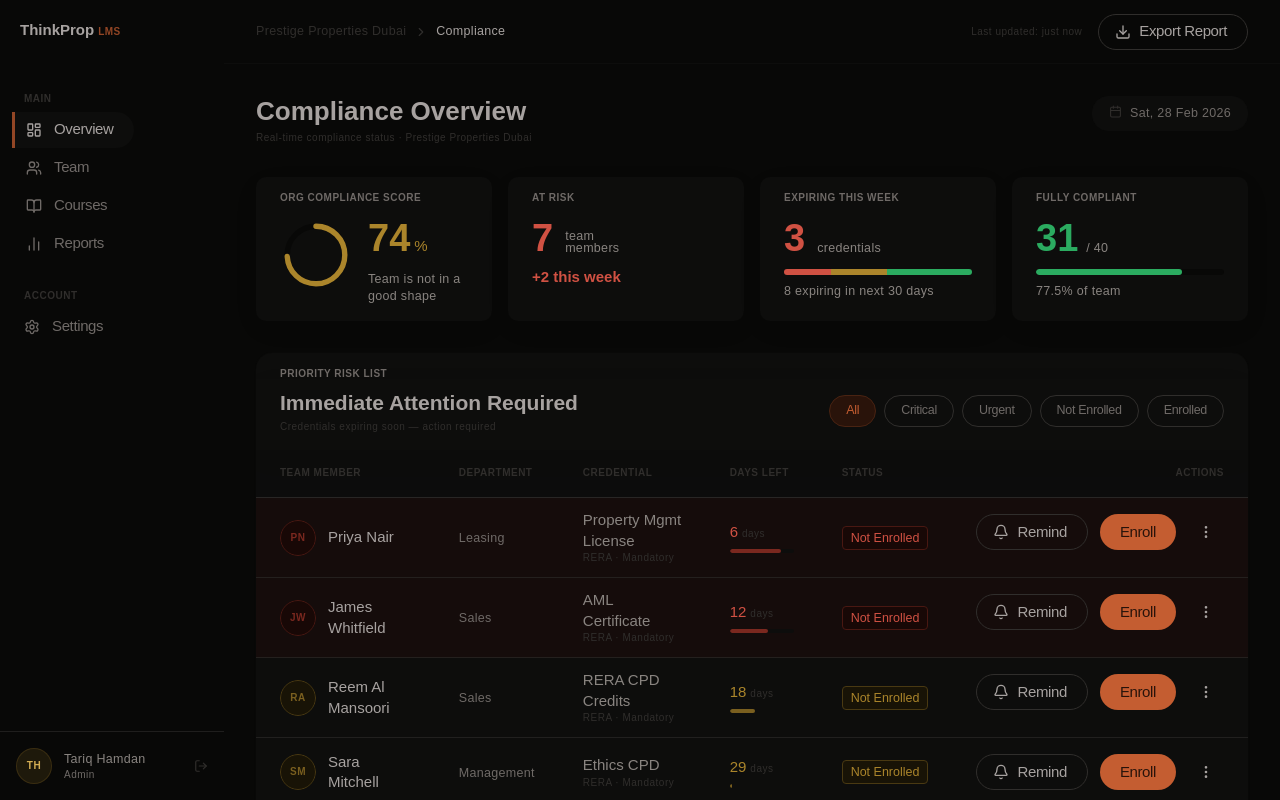
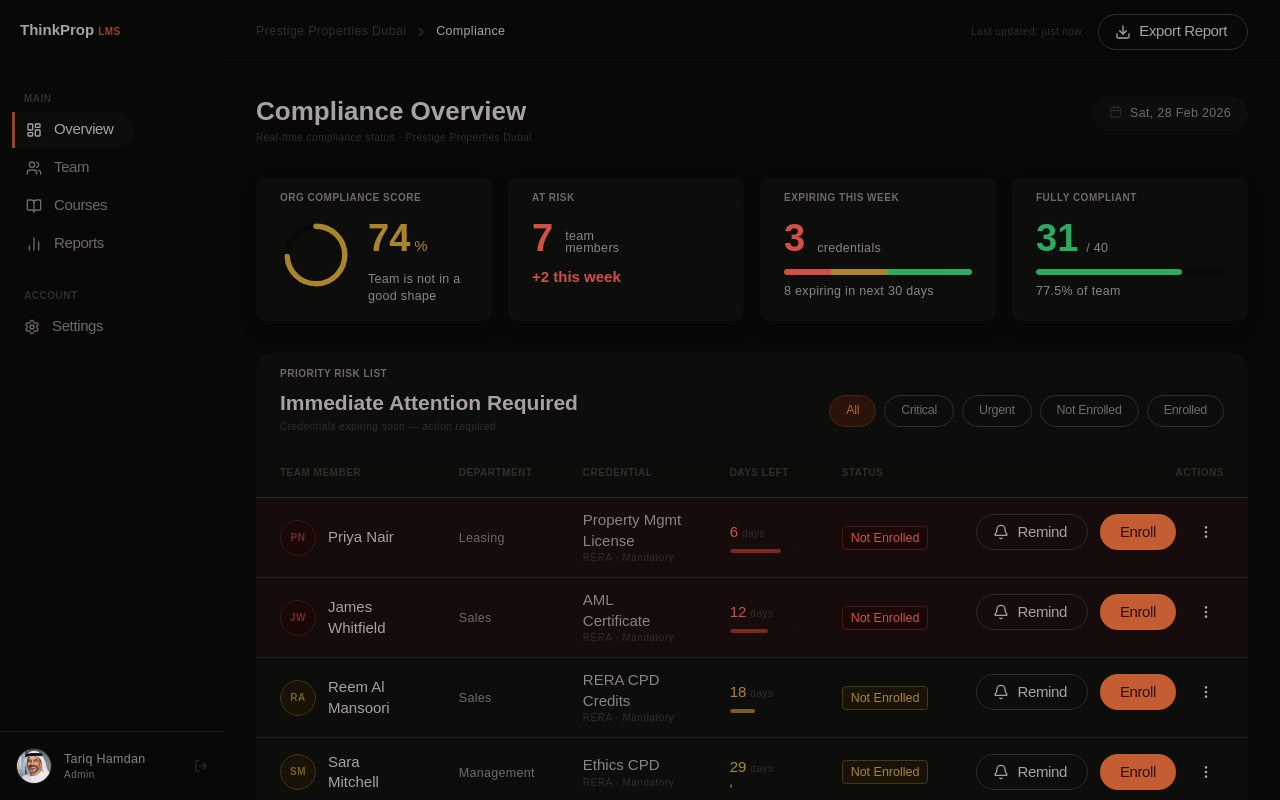
Before and after one commit to Gianeo/thinkprop, a Next.js app: page /admin/compliance in a window 1280 px wide. Built offline with nearby package versions, Linux system fonts and the light colour scheme; a web font is replaced by a local one.

Commit message:
review apps 28/02/26

```diff
--- a/components/admin/AdminSidebar.tsx
+++ b/components/admin/AdminSidebar.tsx
@@ -1,5 +1,6 @@
 'use client'
 
+import Image from 'next/image'
 import { useState } from 'react'
 import { useRouter } from 'next/navigation'
 import {
@@ -75,8 +76,13 @@ export default function AdminSidebar({ activePath }: AdminSidebarProps) {
 
         <div className="border-t border-weak p-4">
           <div className="flex items-center gap-3">
-            <div className="flex h-9 w-9 items-center justify-center rounded-full border border-brand-amber/30 bg-brand-amber/20">
-              <span className="font-display type-caption font-semibold text-warning-loud">TH</span>
+            <div className="relative h-9 w-9 overflow-hidden rounded-full border border-brand-amber/30">
+              <Image
+                src="/images/Tariq-profile.webp"
+                alt="Tariq profile"
+                fill
+                className="object-cover"
+              />
             </div>
             <div className="min-w-0 flex-1">
               <p className="truncate type-body-sm font-medium text-default">Tariq Hamdan</p>
@@ -109,8 +115,13 @@ export default function AdminSidebar({ activePath }: AdminSidebarProps) {
 
           <div className="border-t border-weak p-4">
             <div className="flex items-center gap-3">
-              <div className="flex h-9 w-9 items-center justify-center rounded-full border border-brand-amber/30 bg-brand-amber/20">
-                <span className="font-display type-caption font-semibold text-warning-loud">TH</span>
+              <div className="relative h-9 w-9 overflow-hidden rounded-full border border-brand-amber/30">
+                <Image
+                  src="/images/Tariq-profile.webp"
+                  alt="Tariq profile"
+                  fill
+                  className="object-cover"
+                />
               </div>
               <div className="min-w-0 flex-1">
                 <p className="truncate type-body-sm font-medium text-default">Tariq Hamdan</p>
--- a/components/admin/RiskTable.tsx
+++ b/components/admin/RiskTable.tsx
@@ -88,7 +88,7 @@ export default function RiskTable({
             const urgency = getUrgencyColor(row.daysLeft, row.status)
             const statusBadgeVariant =
               urgency === 'enrolled'
-                ? 'primary'
+                ? 'success'
                 : urgency === 'critical'
                   ? 'destructive'
                   : 'warning'
--- a/components/shared/SidebarNav.tsx
+++ b/components/shared/SidebarNav.tsx
@@ -1,6 +1,7 @@
 'use client'
 
 import Link from 'next/link'
+import Image from 'next/image'
 import { useState } from 'react'
 import {
   Award,
@@ -159,11 +160,20 @@ function SidebarContent({ variant, activePath, closeMobile, items }: SidebarCont
 
       <div className={`m-4 mt-auto rounded-xl border p-3 ${isLearner ? 'border-wire-border bg-level-0' : 'border-[hsl(var(--neutral-weakest)/0.2)] bg-[hsl(var(--neutral-weakest)/0.1)]'}`}>
         <div className="flex items-center gap-3">
-          <div
-            className={`flex h-9 w-9 items-center justify-center rounded-full type-body-sm font-semibold ${isLearner ? 'bg-brand-navy text-muted' : 'bg-neutral-weakest text-primary-loud'}`}
-          >
-            {isLearner ? 'RA' : 'TH'}
-          </div>
+          {isLearner ? (
+            <div className="relative h-9 w-9 overflow-hidden rounded-full border border-wire-border">
+              <Image
+                src="/images/Reem-profile.webp"
+                alt="Reem profile"
+                fill
+                className="object-cover"
+              />
+            </div>
+          ) : (
+            <div className="flex h-9 w-9 items-center justify-center rounded-full bg-neutral-weakest text-primary-loud type-body-sm font-semibold">
+              TH
+            </div>
+          )}
           <div>
             <p className={`type-body-sm font-semibold ${isLearner ? 'text-default' : 'text-muted'}`}>
               {isLearner ? 'Reem Al Mansoori' : 'Tariq Hamdan'}
```
